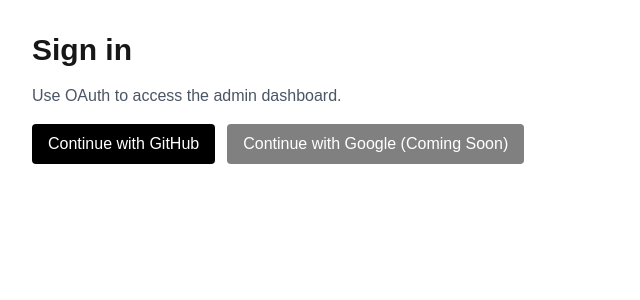
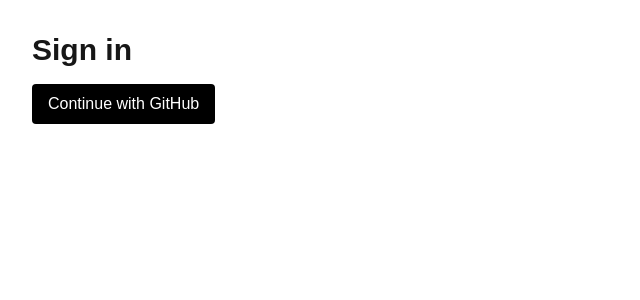
Before and after one commit to kalusartem/Full-Stack-Portfolio-2, a Next.js app: page /login in a window 1280 px wide. Shown: the top 300 px of the page, without its empty margins (0-640 px from the left). Built offline with nearby package versions, Linux system fonts and the light colour scheme.

Commit message:
login fix

```diff
--- /dev/null
+++ b/src/app/login/LoginClient.tsx
@@ -0,0 +1,46 @@
+"use client";
+
+import { useSearchParams } from "next/navigation";
+import { createClient } from "@/lib/supabase-client";
+
+export default function LoginClient() {
+  const searchParams = useSearchParams();
+  const error = searchParams.get("error");
+
+  const signIn = async () => {
+    const supabase = createClient();
+    const { data, error } = await supabase.auth.signInWithOAuth({
+      provider: "github",
+      options: {
+        redirectTo: `${window.location.origin}/auth/callback`,
+        scopes: "read:user user:email",
+      },
+    });
+
+    if (error || !data?.url) {
+      window.location.href = "/login?error=oauth";
+      return;
+    }
+    window.location.href = data.url;
+  };
+
+  return (
+    <main className="p-8 space-y-4">
+      <h1 className="text-3xl font-bold">Sign in</h1>
+
+      {error ? (
+        <p className="text-sm text-red-600 font-mono">
+          Sign-in failed. Please try again.
+        </p>
+      ) : null}
+
+      <button
+        type="button"
+        className="rounded bg-black text-white px-4 py-2"
+        onClick={signIn}
+      >
+        Continue with GitHub
+      </button>
+    </main>
+  );
+}
--- a/src/app/login/page.tsx
+++ b/src/app/login/page.tsx
@@ -1,60 +1,10 @@
-"use client";
+import { Suspense } from "react";
+import LoginClient from "./LoginClient";
 
-import { useSearchParams } from "next/navigation";
-import { createClient } from "@/lib/supabase-client";
-
-export default function LoginPage() {
-  const searchParams = useSearchParams();
-  const error = searchParams.get("error");
-
-  const signIn = async (provider: "github" | "google") => {
-    const supabase = createClient();
-
-    const { data, error } = await supabase.auth.signInWithOAuth({
-      provider,
-      options: {
-        redirectTo: `${window.location.origin}/auth/callback`,
-        scopes: provider === "github" ? "read:user user:email" : undefined,
-      },
-    });
-
-    if (error || !data?.url) {
-      window.location.href = "/login?error=oauth";
-      return;
-    }
-
-    window.location.href = data.url;
-  };
-
+export default function Page() {
   return (
-    <main className="p-8 space-y-4">
-      <h1 className="text-3xl font-bold">Sign in</h1>
-      <p className="text-gray-600">Use OAuth to access the admin dashboard.</p>
-
-      {error ? (
-        <p className="text-sm text-red-600 font-mono">
-          Sign-in failed. Please try again.
-        </p>
-      ) : null}
-
-      <div className="flex gap-3">
-        <button
-          className="rounded bg-black text-white px-4 py-2"
-          type="button"
-          onClick={() => signIn("github")}
-        >
-          Continue with GitHub
-        </button>
-
-        <button
-          className="rounded px-4 py-2 text-white"
-          style={{ background: "grey" }}
-          type="button"
-          disabled
-        >
-          Continue with Google (Coming Soon)
-        </button>
-      </div>
-    </main>
+    <Suspense fallback={<div className="p-8">Loading…</div>}>
+      <LoginClient />
+    </Suspense>
   );
 }
```
